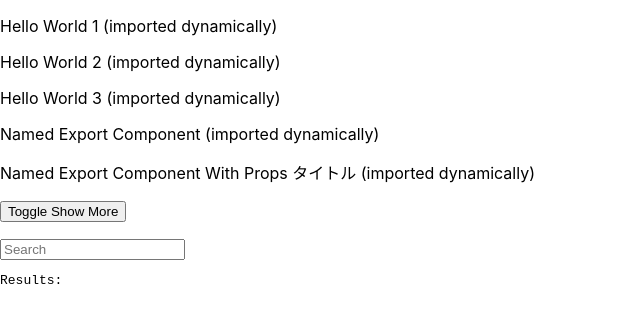
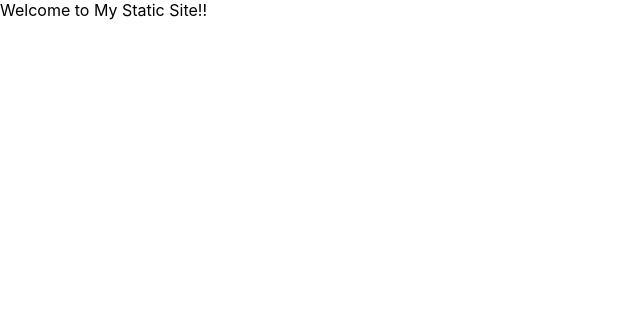
Before and after one commit to shtwangy/my-static-site, a Next.js app: page / in a window 1280 px wide. Shown: the top 322 px of the page, without its empty margins (0-640 px from the left). Built offline with nearby package versions, Linux system fonts and the light colour scheme.

Commit message:
fix home page

```diff
--- a/pages/index.tsx
+++ b/pages/index.tsx
@@ -1,88 +1,3 @@
-import { useState } from "react";
-import dynamic from "next/dynamic";
-
-const DynamicComponentBasic = dynamic(() => import("../components/hello1"));
-
-const DynamicComponentWithCustomLoading = dynamic(
-  () => import("../components/hello2"),
-  { loading: () => <p>...</p> }
-);
-
-const DynamicComponentWithNoSSR = dynamic(
-  () => import("../components/hello3"),
-  { ssr: false }
-);
-
-const DynamicComponentNamedExport = dynamic<{}>(() =>
-  import("../components/NamedExportComponent").then(
-    ({ NamedExportComponent }) => NamedExportComponent
-  )
-);
-
-import type { NamedExportComponentProps } from "../components/NamedExportComponent";
-const DynamicComponentNamedExportWithProps = dynamic<NamedExportComponentProps>(
-  () =>
-    import("../components/NamedExportComponent").then(
-      ({ NamedExportComponentWithProps }) => NamedExportComponentWithProps
-    )
-);
-
-// Next.js v11.1.1でReact.lazyがサポートされた
-// https://github.com/vercel/next.js/releases/tag/v11.1.1
-// https://github.com/vercel/next.js/pull/27611
-// ※後に型エラーのバグが報告されv11.1.3-canary4でバグ修正が行われている
-// https://github.com/vercel/next.js/releases/tag/v11.1.3-canary.4
-// https://github.com/vercel/next.js/pull/28740
-// ただこれはReact 18でSuspenseがSSRに対応したことを前提とした修正となっており
-// React 18が正式リリースされていない現在はまだ利用できなさそう
-// const DynamicLazyComponent = dynamic(
-//     () => import('../components/hello1'),
-//     { suspense: true }
-// )
-
-const names = ["Tim", "Joe", "Bel", "Max", "Lee"];
-
 export default function Home() {
-  const [showMore, setShowMore] = useState(false);
-  const [results, setResults] = useState<any>();
-  return (
-    <>
-      {/* すぐに読み込まれるが、バンドルは別になる */}
-      <DynamicComponentBasic />
-
-      {/* 読み込み中にdynamicに設定したローダーを表示する */}
-      <DynamicComponentWithCustomLoading />
-
-      {/* クライアント側のみで読み込まれる */}
-      <DynamicComponentWithNoSSR />
-
-      {/* 名前付きExportされているコンポーネント */}
-      <DynamicComponentNamedExport />
-      <DynamicComponentNamedExportWithProps title={"タイトル"} />
-
-      {/* Load on demand */}
-      {showMore && <DynamicComponentBasic />}
-      <button onClick={() => setShowMore(!showMore)}>Toggle Show More</button>
-      <div style={{ marginTop: "1rem" }}>
-        <input
-          type="text"
-          placeholder="Search"
-          onChange={async (e) => {
-            const { value } = e.currentTarget;
-            // Dynamically load fuse.js
-            const Fuse = (await import("fuse.js")).default;
-            const fuse = new Fuse(names);
-
-            setResults(fuse.search(value));
-          }}
-        />
-        <pre>Results: {JSON.stringify(results, null, 2)}</pre>
-      </div>
-      {/*<div>*/}
-      {/*    <Suspense fallback={`loading`}>*/}
-      {/*        <DynamicLazyComponent />*/}
-      {/*    </Suspense>*/}
-      {/*</div>*/}
-    </>
-  );
+  return <>Welcome to My Static Site!!</>;
 }
```
